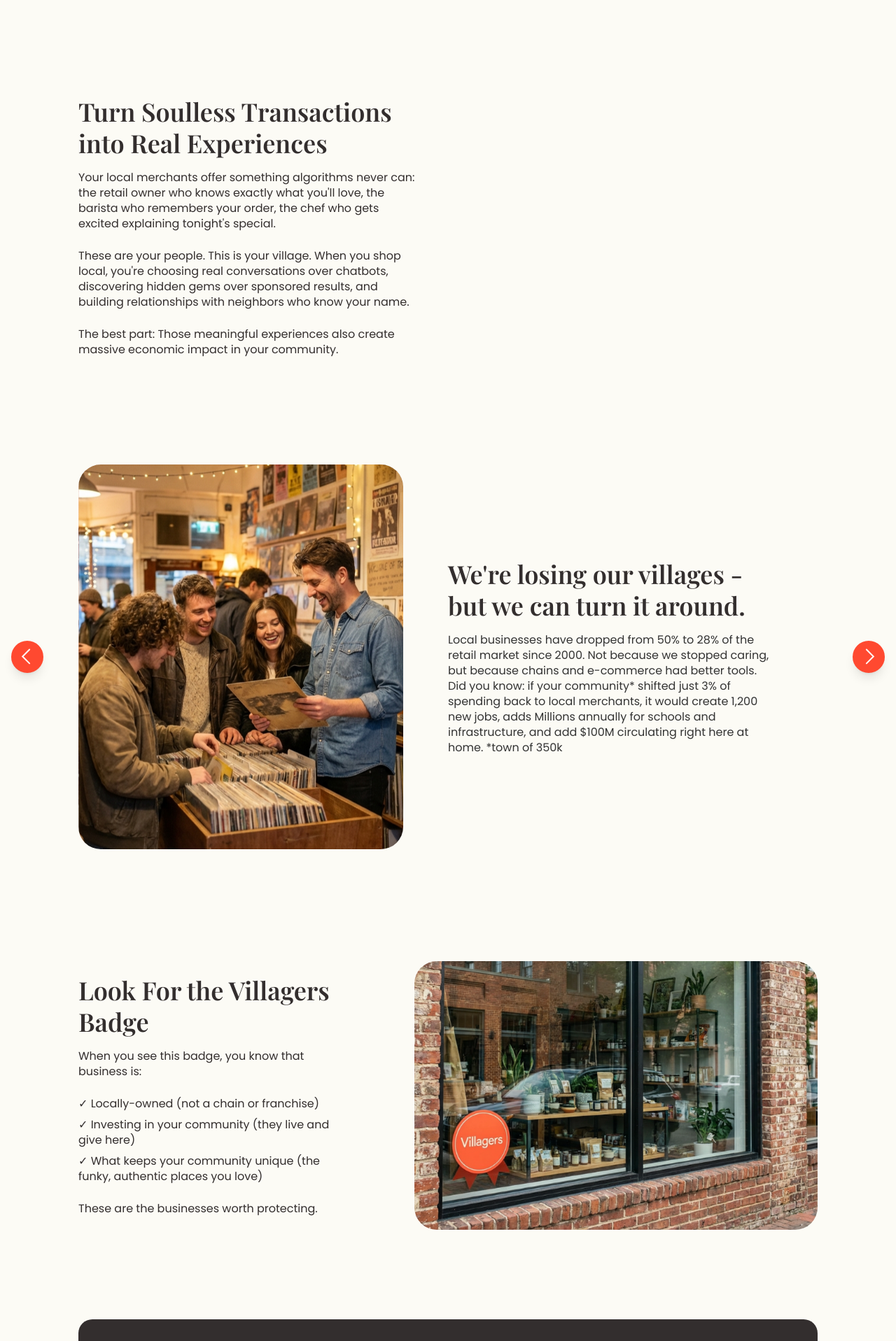
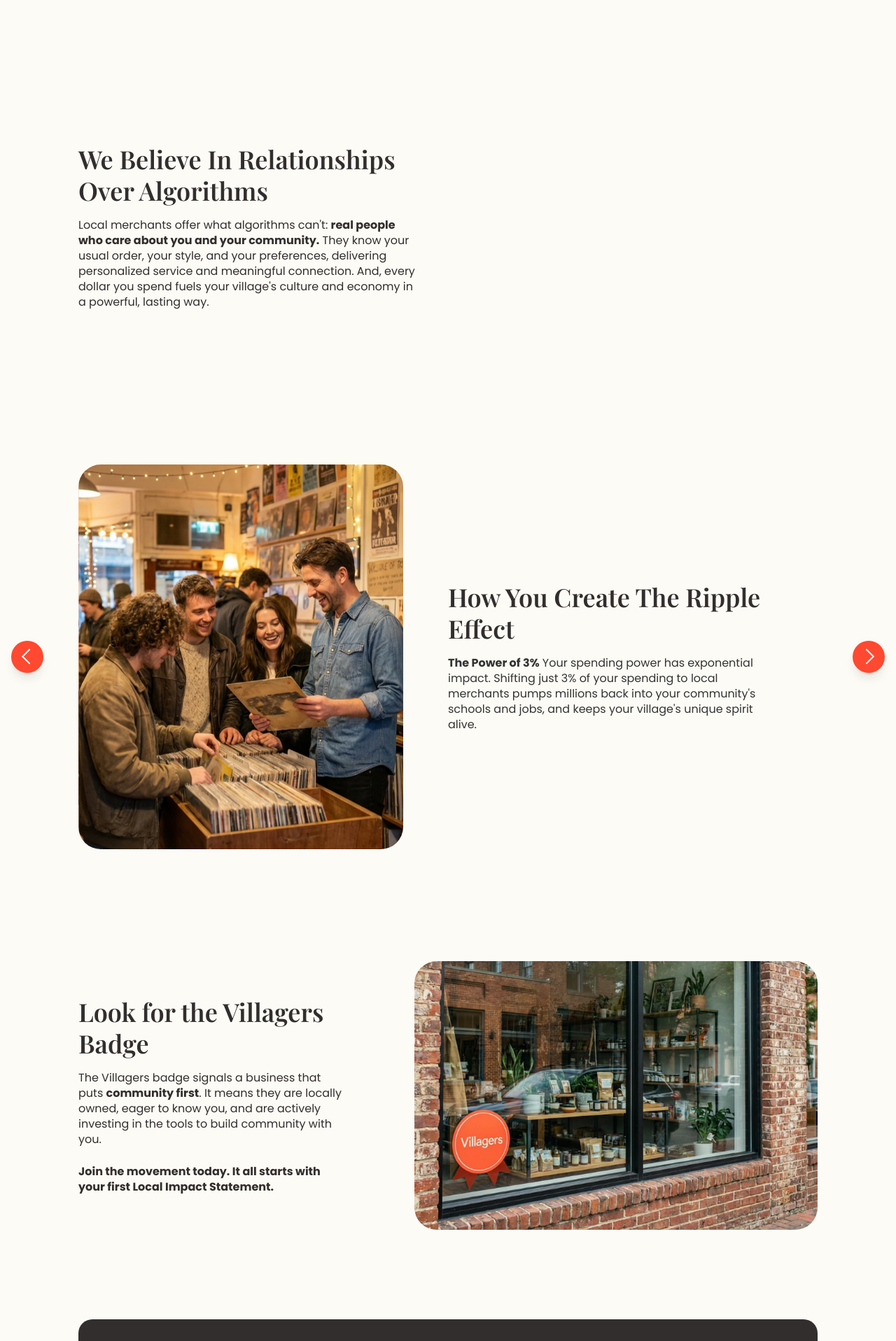
Before and after one commit to FolkDevils/villagers_lP_01, a Next.js app: page /page_customer in a window 1280 px wide. Shown: the part 880-2797 px from the top of the page at 70% size. Built offline with nearby package versions, Linux system fonts and the light colour scheme.

Commit message:
Update customer and owner pages with latest changes

```diff
--- a/src/app/data/slides.ts
+++ b/src/app/data/slides.ts
@@ -8,17 +8,17 @@ export const OWNER_SLIDES: CarouselSlide[] = [
     type: "image",
     imageSrc: "/block02_image_06.png",
     imageAlt: "Local Impact",
-    title: "Get Credit for Being Local.",
-    description: "<br/><strong>Create loyalty just for being you</strong><br/><br/>Your customers choose you for the experiences, the connections, the sense of belonging you create—things online and chains can't automate.<br/><br/>Here's how it works: Each month, customers automatically receive a Community Impact Statement  showing how their purchases strengthen the local economy. You get powerful customerinsights and trends you've never seen before.<br/><br/>They remember why local matters. You know who your best customers are.<br/><br/>No new tools to learn. Just set it up and let it run.",
+    title: "Start With a Name and an Email",
+    description: "Real relationships begin with a name and email; they turn anonymous transactions into recognized customers and unlock your ability to remember, reach, and reward the people who drive your business most.",
     },
   {
 
     id: "chart",
     type: "productHighlight",
-    title: "Know Your Real Customers",
+    title: "Know Them and Personalize their Experience",
     imageSrc: "/phone_04.png",
     imageAlt: "Local Impact",
-    description: "<br/><strong>Build Relationships With Intention</strong><br/><br/>Finally see the 35% of your customers making up 80% of your revenue. Have the power of Alder (Villagers AI) organize and help you engage your best customers with personal touches at just the right time (thank you, product recommendations, review requests).",
+    description: "Once you know your customers, you can serve them better. It starts with a powerful snapshot of real impact: the Local Impact Statement. Each customer sees exactly how their dollars support the local community, and their loyalty deepens.",
 
   },
 
@@ -27,8 +27,8 @@ export const OWNER_SLIDES: CarouselSlide[] = [
     type: "image",
     imageSrc: "/block02_image_05.png",
     imageAlt: "Engage & Grow",
-    title: "Community Builder",
-    description: "<br/><strong>Go Full Arsenal. You’re great in person. Now be great at scale.</strong><br/><br/>Unlock the full power of your data and build lasting relationships with your best customers. Create bespoke events, collaborate with other local merchants on joint promotions, and get AI-powered 'next best actions' for every customer interaction.",
+    title: "Deepen the Connection",
+    description: "As your customers become a community, your tools grow with you. Villagers handle the busy work so you can amplify your personal touch: building the kind of loyalty big-box stores can't buy.<br/><br/>You provide the heart; we provide the infrastructure.",
   },
 
 ];
@@ -89,15 +89,15 @@ export const CUSTOMER_SLIDES: CarouselSlide[] = [
     type: "image",
     imageSrc: "/Customer_07.png",
     imageAlt: "Community Impact",
-    title: "We're losing our villages - but we can turn it around.",
-    description: "Local businesses have dropped from 50% to 28% of the retail market since 2000. Not because we stopped caring, but because chains and e-commerce had better tools. Did you know: if your community* shifted just 3% of spending back to local merchants, it would create 1,200 new jobs, adds Millions annually for schools and infrastructure, and add $100M circulating right here at home. *town of 350k",
+    title: "How You Create The Ripple Effect",
+    description: "<b>The Power of 3%</b> Your spending power has exponential impact. Shifting just 3% of your spending to local merchants pumps millions back into your community's schools and jobs, and keeps your village's unique spirit alive.",
   },
 
   {
     id: "chart",
     type: "chart",
-    title: "See your Community Impact Grow",
-    description: "Every month, you'll receive your Community Impact Statement showing exactly how much you invested in local businesses, your economic multiplier effect, and how many local jobs you're supporting alongside other Villagers. Even better, a shift of your dollars demonstrates your engagement with real people in real life in your real community. It's better for your mental health.",
+    title: "See Your Spending in Action",
+    description: "Get a personalized monthly <b>Local Impact Statement</b> showing exactly how your support strengthens your village and drives local prosperity.",
     chartConfig: {
       largePercentage: "85%",
       largeLabel: "Total Sales",
@@ -110,16 +110,16 @@ export const CUSTOMER_SLIDES: CarouselSlide[] = [
     type: "image",
     imageSrc: "/Customer_10.png",
     imageAlt: "Thrive Together",
-    title: "In a real village, neighbors know each other. That's what we're building here.",
-    description: "Give your email when you support at a Villagers merchant, and merchants will see you're a local supporter and exactly how important you are to their business. They'll invite you to special events, sales, and share new products you'll love. It's how you get the insider treatment for being a Regular.",
+    title: "When You Are Better Known, You Are Better Served",
+    description: "Share your name and email to unlock better service and real relationships. Local merchants want to know you, so they can serve you better, thank you personally, and grow alongside you.",
   },
   {
     id: "value",
     type: "image",
     imageSrc: "/Customer_11.png",
     imageAlt: "Belong",
-    title: "You Belong",
-    description: "Nothing feels better than a spirit of belonging. You're what makes your community amazing. Our shared goal is for the neighborhood you love and live in to thrive and prosper. Together.",
+    title: "Let's Lift the Whole Village.",
+    description: "If your favorite shop or restaurant isn't part of the Villagers network yet, invite them to discover the power of IRL relationships",
   },
 ];
 
--- a/src/app/page_customer/page.tsx
+++ b/src/app/page_customer/page.tsx
@@ -44,8 +44,12 @@ export default function Home() {
       <HeroSection
         backgroundImage="/customerHero08.png"
         mobileBackgroundImage="/heroCustomer_mobile.png"
-        title={<>Find Your Village</>}
-        description="The real world is happening all around you—at your local coffee shop, bookstore, and corner cafe. These aren't just stores—they're where deep product knowledge, passion, and friendly faces come together. It's where your community gathers."
+        title={<>Explore What You Love. <br></br>Grow Your Village.</>}
+        description={
+          <>
+            Whatever you love, books, fashion, the outdoors, or unique dining, local specialty shops and restaurants are where <b>deep expertise fuels your passion</b>. These aren&apos;t just businesses; they&apos;re the heart of your community. Just by shopping, you create chances to <b>learn, discover, and belong.</b>
+          </>
+        }
         buttonText="Join the Village"
         onButtonClick={openPopup}
       />
@@ -55,13 +59,11 @@ export default function Home() {
           {/* Left Text Content */}
           <div className="flex flex-col gap-4 max-w-[580px] order-2 lg:order-1 lg:col-span-6">
             <h1 className="h1-responsive text-[#332E2E]">
-              Turn Soulless Transactions into Real Experiences
+              We Believe In Relationships Over Algorithms
             </h1>
 
             <div className="p-responsive text-[#332E2E] space-y-6 leading-snug">
-              <p>Your local merchants offer something algorithms never can: the retail owner who knows exactly what you'll love, the barista who remembers your order, the chef who gets excited explaining tonight's special.</p>
-              <p>These are your people. This is your village. When you shop local, you're choosing real conversations over chatbots, discovering hidden gems over sponsored results, and building relationships with neighbors who know your name.</p>
-              <p>The best part: Those meaningful experiences also create massive economic impact in your community.</p>
+              <p>Local merchants offer what algorithms can&apos;t: <b>real people who care about you and your community.</b> They know your usual order, your style, and your preferences, delivering personalized service and meaningful connection. And, every dollar you spend fuels your village&apos;s culture and economy in a powerful, lasting way.</p>
             </div>
           </div>
 
@@ -89,17 +91,11 @@ export default function Home() {
         <div className="grid grid-cols-1 lg:grid-cols-12 gap-12 lg:gap-24 items-center">
           <div className="flex flex-col gap-4 order-2 lg:order-1 lg:col-span-5">
             <h1 className="h1-responsive text-[#332E2E]">
-              Look For the Villagers Badge
+              Look for the Villagers Badge
             </h1>
             <div className="p-responsive text-[#332E2E] space-y-6 leading-snug">
-              <p>When you see this badge, you know that business is:</p>
-              <ul className="space-y-2">
-                <li>✓ Locally-owned (not a chain or franchise)</li>
-                <li>✓ Investing in your community (they live and give here)</li>
-                <li>✓ What keeps your community unique (the funky, authentic places you love)</li>
-              </ul>
-              <p>These are the businesses worth protecting.</p>
-
+              <p>The Villagers badge signals a business that puts <b>community first</b>. It means they are locally owned, eager to know you, and are actively investing in the tools to build community with you.</p>
+              <p><b>Join the movement today. It all starts with your first Local Impact Statement.</b></p>
             </div>
           </div>
 
--- a/src/app/page_owner/page.tsx
+++ b/src/app/page_owner/page.tsx
@@ -78,18 +78,13 @@ export default function Home() {
       <HeroSection
         backgroundImage="/ownerHero02a.png"
         mobileBackgroundImage="/heroOwner_mobile.png"
-        title={<>Local Merchants Are the Cornerstone of Our Communities.</>}
+        title={<>Relationships Are A Local <br/>Merchant&apos;s Superpower</>}
         description={
           <>
-            You have what giants don&apos;t: passion, expertise, and the ability to create IRL relationships customers crave.
+            Stop competing for attention. Start building real relationships.
             <br/>
             <br/>
-            <strong>So why are you stuck with tools built for transactions?</strong>  <br/>
-            The battle isn&apos;t online vs. local. It&apos;s transactional vs. relational.
-            <br/>  <br/>
-            Villagers gives you relationship tools—built to turn your IRL superpower into unstoppable loyalty. No spreadsheets. No overwhelm. No juggling five apps that don&apos;t talk to each other.
-            <br/>  <br/>
-            <strong>Integrates in with all major POS systems. Setup in minutes.</strong>
+            While chains and online giants pour millions into digital noise, local merchants win with human connection and unforgettable experiences. Your edge is <b>Relational Retail:</b> the IRL loyalty that customers crave and that no algorithm can replicate.
           </>
         }
         buttonText="Become a villager"
@@ -101,17 +96,11 @@ export default function Home() {
           <div className="grid grid-cols-1 lg:grid-cols-12 gap-12 lg:gap-20 items-center">
             <div className="flex flex-col gap-4 max-w-[580px] order-2 lg:order-1 lg:col-span-5">
               <h1 className="h1-responsive text-[#332E2E]">
-              Do you know how important you are to your community?
+              Know Your Real Customers
               </h1>
               <div className="p-responsive text-[#333333] space-y-6 leading-snug">
                 <p>
-                  <b>52%</b> of every dollar stays local (vs. 6% online)
-                  <br/>  <br/>
-                  <b>3x multiplier</b> on every dollar spent locally
-                  <br/>  <br/>
-                  <b>$100M net impact and 1,200 new jobs</b> created per city* if only 3% of online and chain purchases moved to a locally owned store
-                  <br/>  <br/>
-                  *city of 350k
+                  Stop chasing every customer. Your core drives your revenue: prioritize them. Loyalty isn&apos;t points, it&apos;s the joy of being known and well-served. Villagers enables merchants to transform their best customers into passionate advocates.
                 </p>
               </div>
             </div>
@@ -130,37 +119,7 @@ export default function Home() {
         <UniversalCarousel slides={OWNER_SLIDES} />
       </section>
 
-      <section className="w-full pt-32  pb-24 w-full max-w-[1600px] mx-auto px-8 md:px-28 relative">
-        <div className="grid grid-cols-1 lg:grid-cols-12 gap-12 lg:gap-24 items-center">
-          <div className="flex flex-col gap-4 order-2 lg:order-2 lg:col-span-6">
-            <h1 className="h1-responsive text-[#332E2E]">
-            You have the IRL Superpower that matters. You just needed the tools built for you.
 
-            </h1>
-            <div className="p-responsive text-[#332E2E] space-y-6 leading-snug">
-              <p>For 20 years, e-commerce and chains have had the tools. The data. The automation. The AI.
-              </p>
-              <p>Now local does too. </p>
-
-<p>The giants aren’t going anywhere. But neither are you.
-</p>
-
-            </div>
-          </div>
-
-          <div className="order-1 lg:order-1 lg:col-span-6 flex justify-center items-center">
-            <div className="w-full aspect-5/4  mx-auto rounded-t-[32px] rounded-b-[32px] overflow-hidden">
-              <Image
-                src="/block02_image_07.png"
-                alt="Store Badge"
-                width={300}
-                height={300}
-                className="w-full h-full object-cover"
-              />
-            </div>
-          </div>
-        </div>
-      </section>
 
       <div className="w-full max-w-[1600px] mx-auto px-8 md:px-28 space-y-32 pb-20">
         <section id="pricing-section" ref={pricingRef} className="w-full">
@@ -171,40 +130,9 @@ export default function Home() {
 
 
 
-        <section className="w-full py-20">
-          <div className="flex flex-col items-center gap-12">
-
-            <FAQ />
-          </div>
-        </section>
-
-        <section className="w-full pb-32">
-          <div className="flex flex-col items-center gap-8">
 
 
-            <div className="flex flex-col gap-4 text-center text-[#332E2E] max-w-[900px] mx-auto">
-              <h1 className="h1-responsive text-[#332E2E]" >
-              You Have the Superpower.<br /> You Just Needed the Infrastructure.
-              </h1>
 
-                <p className="text-center max-w-[700px] text-[#332E2E] mx-auto">
-                  For 20 years, e-commerce has had the tools. The data. The automation. The AI.
-                  <br/> <br/> Now local does too. <br/> <br/>
-The giants aren't going anywhere. But neither are you.
-         </p>
-
-                <div className="mt-8">
-                  <button
-                    onClick={() => openPopup('default')}
-                    className="bg-[#FF4930] text-white hover:bg-[#E63946] hover:text-white border-2 border-[#FF4930] hover:border-[#E63946] px-12 py-5 text-xl font-semibold uppercase rounded-lg transition-all duration-300 cursor-pointer"
-                  >
-                    Become a Villager
-                  </button>
-                </div>
-
-            </div>
-          </div>
-        </section>
         <section className="w-full pb-32">
           <div className="flex flex-col items-center gap-8">
             <div className="flex justify-center items-center">
@@ -225,13 +153,53 @@ The giants aren't going anywhere. But neither are you.
 Rebuilding the Village™
   </h1>
 
-                <p className="text-center max-w-[700px] text-[#332E2E] mx-auto">
-                When customers see this badge in your window, they know you're part of the Village—locally-owned and investing in community.
-                </p>
 
             </div>
           </div>
         </section>
+
+        <section className="w-full pb-32">
+          <div className="flex flex-col items-center gap-8">
+
+
+            <div className="flex flex-col gap-4 text-center text-[#332E2E] max-w-[900px] mx-auto">
+              <h1 className="h1-responsive text-[#332E2E]" >
+              Join the Movement
+              </h1>
+
+                <p className="text-center max-w-[700px] text-[#332E2E] mx-auto">
+                It all starts with the <b>Local Impact Statement</b>, monthly reports that combine customer spending across every Villagers merchant, demonstrating the difference they are making in their community.
+                </p> <p className="text-center max-w-[700px] text-[#332E2E] mx-auto">
+Your customers become motivated by the multiplication of their impact. The data, automation, and AI work quietly behind the scenes supporting your business, so that you can focus on why you started your business in the first place.
+</p> <p className="text-center max-w-[700px] text-[#332E2E] mx-auto">
+<b>Set it up in 4 minutes. Everything else runs automatically.</b>
+</p> <p className="text-center max-w-[700px] text-[#332E2E] mx-auto">
+Let's grow our village together.
+
+         </p>
+
+                <div className="mt-8">
+                  <button
+                    onClick={() => openPopup('default')}
+                    className="bg-[#FF4930] text-white hover:bg-[#E63946] hover:text-white border-2 border-[#FF4930] hover:border-[#E63946] px-12 py-5 text-xl font-semibold uppercase rounded-lg transition-all duration-300 cursor-pointer"
+                  >
+                    Join Villagers Today
+                  </button>
+                </div>
+
+            </div>
+          </div>
+        </section>
+
+
+        <section className="w-full py-20">
+          <div className="flex flex-col items-center gap-12">
+
+            <FAQ />
+          </div>
+        </section>
+
+
       </div>
 
       <Footer onContactClick={() => openPopup('default')} />
```
